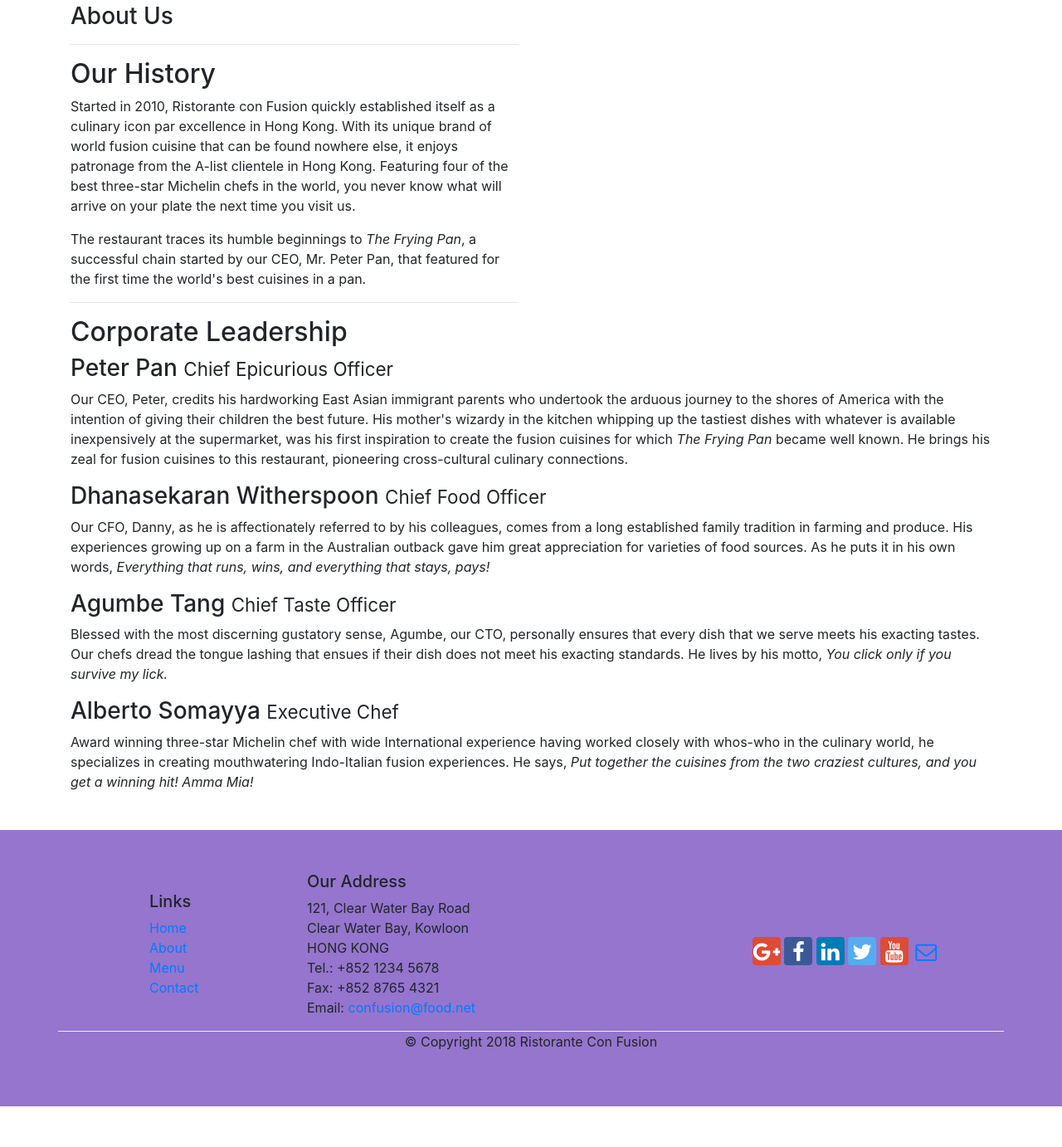
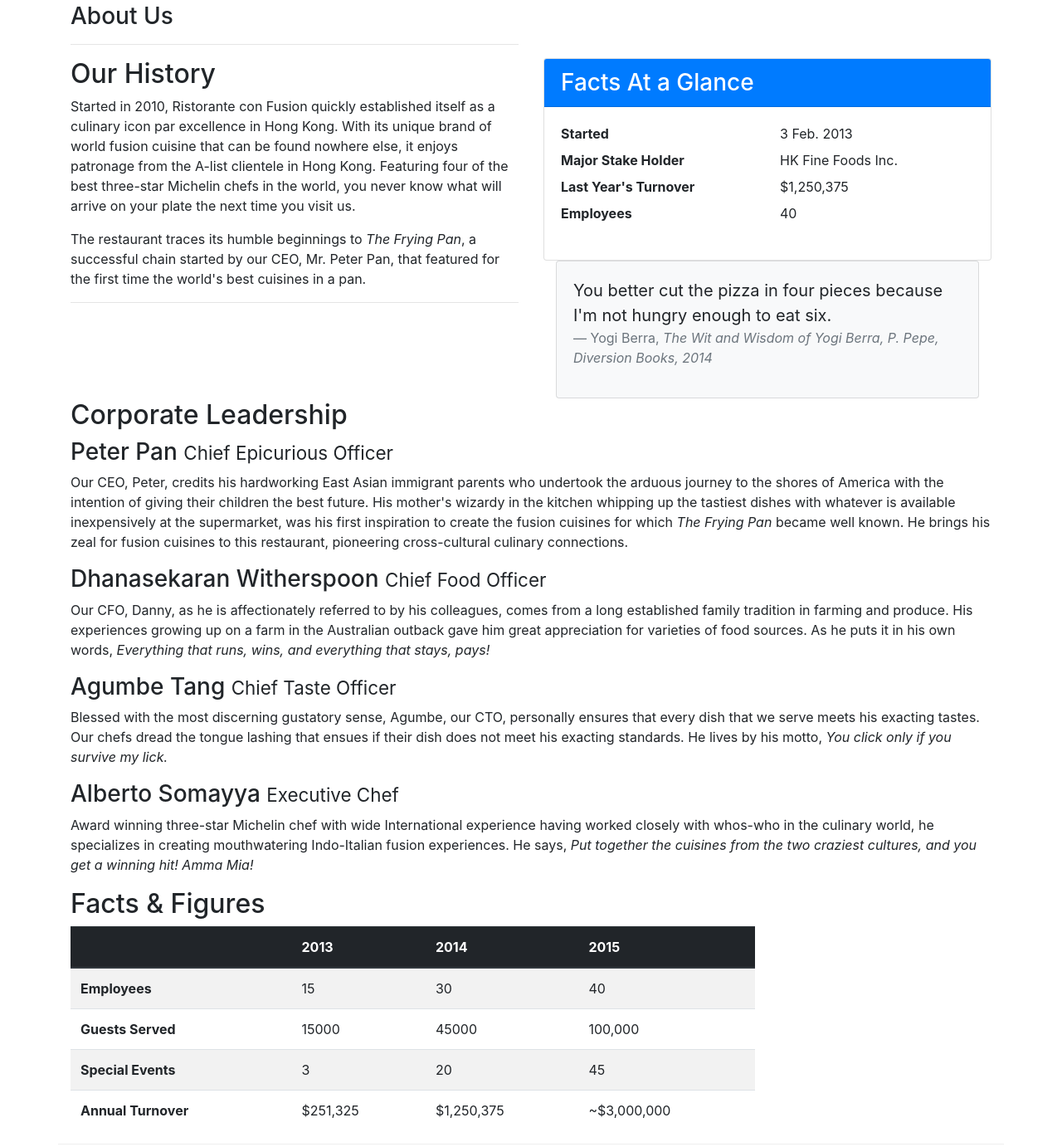
Before and after one commit to JJJya/Frontend-Week-4, a website: page aboutus.html in a window 1280 px wide. Shown: the part 505-1887 px from the top of the page at 83% size. Before the commit the page ends 1838 px from the top, so only its background shows below. Drawn offline with nearby package versions, Linux system fonts and the light colour scheme.

Commit message:
Tables and Cards

```diff
--- a/aboutus.html
+++ b/aboutus.html
@@ -71,6 +71,35 @@
                 <p>The restaurant traces its humble beginnings to <em>The Frying Pan</em>, a successful chain started by our CEO, Mr. Peter Pan, that featured for the first time the world's best cuisines in a pan.</p>
                 <hr>
             </div>
+            <div class="col-12 col-sm-6">
+                <div class="card">
+                    <h3 class="card-header bg-primary text-white">Facts At a Glance</h3>
+                    <div class="card-body">
+                        <dl class="row">
+                            <dt class="col-6">Started</dt>
+                            <dd class="col-6">3 Feb. 2013</dd>
+                            <dt class="col-6">Major Stake Holder</dt>
+                            <dd class="col-6">HK Fine Foods Inc.</dd>
+                            <dt class="col-6">Last Year's Turnover</dt>
+                            <dd class="col-6">$1,250,375</dd>
+                            <dt class="col-6">Employees</dt>
+                            <dd class="col-6">40</dd>
+                        </dl>
+                    </div>
+                </div>
+                <div class="col-12">
+                    <div class="card card-body bg-light">
+                        <blockquote class="blockquote">
+                            <p class="mb-0">You better cut the pizza in four pieces because
+                                I'm not hungry enough to eat six.</p>
+                            <footer class="blockquote-footer">Yogi Berra,
+                                <cite title="Source Title">The Wit and Wisdom of Yogi Berra,
+                                P. Pepe, Diversion Books, 2014</cite>
+                            </footer>
+                        </blockquote>
+                    </div>
+                </div>
+            </div>
             <div class="col-12 col-sm">
             </div>
         </div>
@@ -89,7 +118,50 @@
                 <p class="d-none d-sm-block ">Award winning three-star Michelin chef with wide International experience having worked closely with whos-who in the culinary world, he specializes in creating mouthwatering Indo-Italian fusion experiences. He says, <em>Put together the cuisines from the two craziest cultures, and you get a winning hit! Amma Mia!</em></p>
             </div>
        </div>
-
+       <div class="row row-content">
+            <div class="col-12 col-sm-9">
+                <h2>Facts &amp; Figures</h2>
+                <div class="table-responsive">
+                    <table class="table table-striped">
+                        <thead class="thead-dark">
+                            <tr>
+                                <th>&nbsp;</th>
+                                <th>2013</th>
+                                <th>2014</th>
+                                <th>2015</th>
+                            </tr>
+                        </thead>
+                        <tbodyx>
+                            <tr>
+                                <th>Employees</th>
+                                <td>15</td>
+                                <td>30</td>
+                                <td>40</td>
+                            </tr>
+                            <tr>
+                                <th>Guests Served</th>
+                                <td>15000</td>
+                                <td>45000</td>
+                                <td>100,000</td>
+                            </tr>
+                            <tr>
+                                <th>Special Events</th>
+                                <td>3</td>
+                                <td>20</td>
+                                <td>45</td>
+                            </tr>
+                            <tr>
+                                <th>Annual Turnover</th>
+                                <td>$251,325</td>
+                                <td>$1,250,375</td>
+                                <td>~$3,000,000</td>
+                            </tr>
+                        </tbody>
+                    </table>
+                </div>
+            </div>
+            <div class="col-12 col-sm-3"></div>
+       </div>
     </div>
 
     <footer class="footer">
```
Also changed, not shown: 1 other file.
